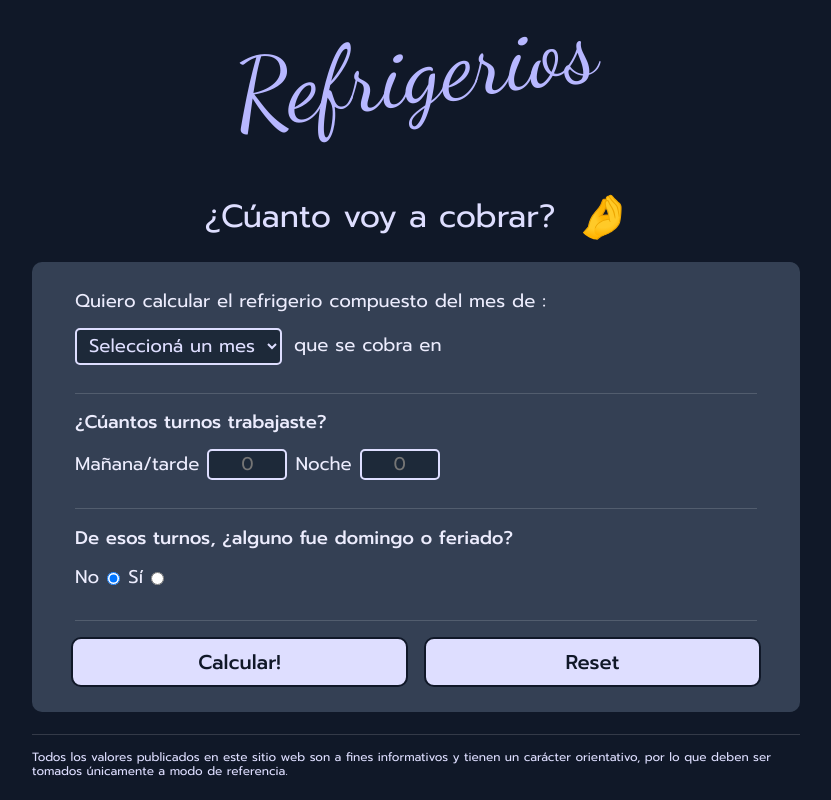
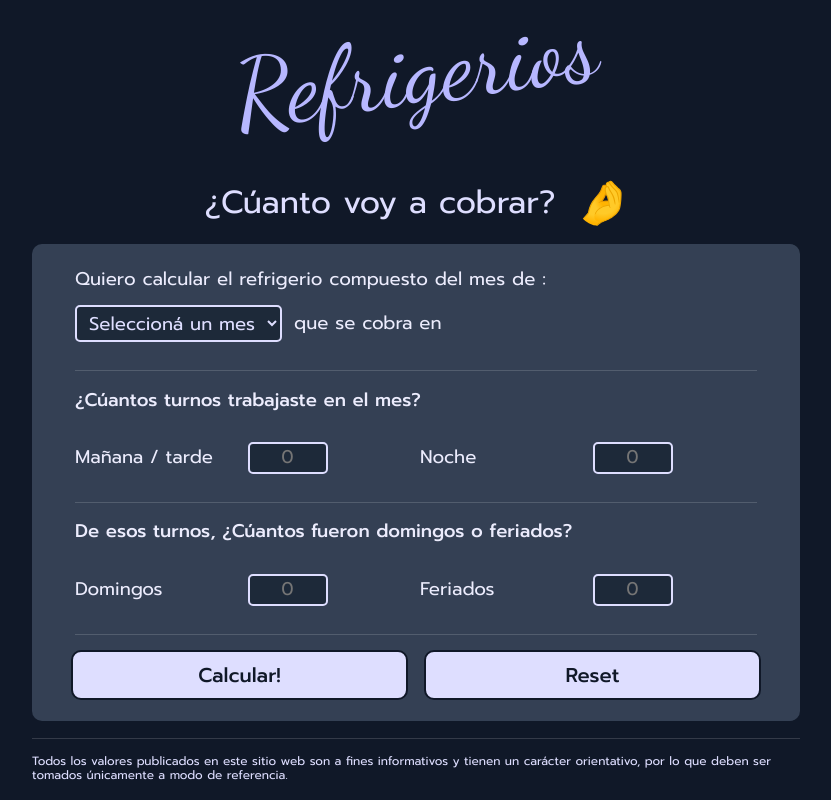
Before and after one commit to Alejandro-Madero/refrigerios, a React (Vite) app: page / in a window 1280 px wide. Shown: the whole page, without its empty margins (224-1055 px from the left). Built offline with nearby package versions, Linux system fonts and the light colour scheme.

Commit message:
Updated UI with grid, changed form logic & updated media queries

```diff
--- a/src/Components/Form.jsx
+++ b/src/Components/Form.jsx
@@ -10,7 +10,6 @@ const initialFormValues = {
   month: "",
   morning: "",
   night: "",
-  workedHolidays: false,
   paymentMonth: "",
   sundays: "",
   holidays: "",
@@ -64,15 +63,6 @@ const Form = ({ onSubmmitedForm, onReset }) => {
         return setFormValues({ ...formValues, paymentMonth: nextMonth, month });
       }
 
-      case "option": {
-        console.log("entraste aca");
-        if (e.target.value === "0") setErrors({ ...errors, holidays: [] });
-        return setFormValues({
-          ...formValues,
-          workedHolidays: Boolean(+e.target.value),
-        });
-      }
-
       case "sundays":
         setErrors({ ...errors, holidays: [] });
         return setFormValues({ ...formValues, sundays: e.target.value });
@@ -84,7 +74,6 @@ const Form = ({ onSubmmitedForm, onReset }) => {
   };
 
   const handleFormReset = () => {
-    // formRef.current.reset();
     setFormValues(initialFormValues);
     setErrors(initialErrors);
     onReset();
@@ -109,9 +98,11 @@ const Form = ({ onSubmmitedForm, onReset }) => {
         </div>
 
         <div className={styles["input-container"]}>
-          <p className={styles["form-question"]}>¿Cúantos turnos trabajaste?</p>
+          <p className={styles["form-question"]}>
+            ¿Cúantos turnos trabajaste en el mes?
+          </p>
           <div className={styles.shifts}>
-            <label htmlFor="morning">Mañana/tarde</label>
+            <label htmlFor="morning">Mañana / tarde</label>
             <input
               id="morning"
               name="morning"
@@ -141,30 +132,8 @@ const Form = ({ onSubmmitedForm, onReset }) => {
 
         <div className={styles["input-container"]}>
           <p className={styles["form-question"]}>
-            De esos turnos, ¿alguno fue domingo o feriado?
+            De esos turnos, ¿Cúantos fueron domingos o feriados?
           </p>
-          <div className={styles.shifts}>
-            <label htmlFor="no">No</label>
-            <input
-              id="no"
-              value={0}
-              name="option"
-              type="radio"
-              onChange={handleFormChange}
-              checked={!formValues.workedHolidays}
-            />
-            <label htmlFor="yes">Sí</label>
-            <input
-              id="yes"
-              value={1}
-              name="option"
-              type="radio"
-              onChange={handleFormChange}
-              checked={formValues.workedHolidays}
-            />
-          </div>
-
-          {formValues.workedHolidays && (
           <div className={styles.shifts}>
             <label htmlFor="sundays">Domingos</label>
             <input
@@ -191,7 +160,7 @@ const Form = ({ onSubmmitedForm, onReset }) => {
               placeholder="0"
             ></input>
           </div>
-          )}
+
           {errors.holidays.length !== 0 && errors.holidays.map((err) => err)}
         </div>
         <div className={styles["button-container"]}>
--- a/src/Components/Form.module.css
+++ b/src/Components/Form.module.css
@@ -107,9 +107,10 @@
 }
 
 .shifts {
-  display: flex;
+  display: grid;
+  margin-top: 1rem;
+  grid-template-columns: repeat(2, 1fr);
   gap: 0.5rem;
-  align-items: center;
 }
 
 .button-container {
@@ -136,17 +137,19 @@
     color: var(--color-primary-200);
     border: 2px solid var(--color-primary-200);
   }
+
+  .shifts {
+    display: grid;
+    grid-template-columns: repeat(4, 1fr);
+    gap: 0.5rem;
+    align-items: center;
+  }
 }
 
 @media (min-width: 750px) {
   .form {
     padding: 1rem 1rem;
     font-size: 1.15rem;
-  }
-}
-
-@media (min-width: 750px) {
-  .form {
     width: 95%;
   }
 }
--- a/src/Components/Month.jsx
+++ b/src/Components/Month.jsx
@@ -1,5 +1,9 @@
 const Month = ({ value, children }) => {
-  return <option value={value}>{children}</option>;
+  return (
+    <option key={value} value={value}>
+      {children}
+    </option>
+  );
 };
 
 export default Month;
--- a/src/Components/Result.module.css
+++ b/src/Components/Result.module.css
@@ -44,11 +44,6 @@
 @media (min-width: 1500px) {
   .result-container {
     width: 50%;
+    max-width: 700px;
   }
 }
-
-@media (min-width: 1700px) {
-  .result-container {
-    width: 40%;
-  }
-}
--- a/src/Utils/validateForm.jsx
+++ b/src/Utils/validateForm.jsx
@@ -25,7 +25,7 @@ export const validateForm = function (form) {
         if (+value > 31)
           errors.shifts.push(
             <ErrorMessage key={1}>
-              ⛔ No se puede hacer {+value} turnos mañana/tarde en un mes.
+              ⛔ No se puede trabajar {+value} turnos mañana/tarde en un mes.
             </ErrorMessage>
           );
 
@@ -44,7 +44,7 @@ export const validateForm = function (form) {
         if (+value > 31)
           errors.shifts.push(
             <ErrorMessage key={3}>
-              ⛔ No se puede hacer {+value} turnos noche en un mes.
+              ⛔ No se puede trabajar {+value} turnos noche en un mes.
             </ErrorMessage>
           );
 
@@ -55,7 +55,7 @@ export const validateForm = function (form) {
       case "month": {
         if (value === "")
           errors.month.push(
-            <ErrorMessage key={4}>⛔ Debes seleccionar un mes.</ErrorMessage>
+            <ErrorMessage key={4}>⛔ Debés seleccionar un mes.</ErrorMessage>
           );
         break;
       }
@@ -74,24 +74,16 @@ export const validateForm = function (form) {
     }
   }
 
-  if (form.workedHolidays && totalHolidays === 0) {
-    errors.holidays.push(
-      <ErrorMessage key={5}>
-        ⛔ Si trabajaste algún domingo o feriado debés seleccionar la cantidad.
-      </ErrorMessage>
-    );
-  }
-
   if (totalShifts > 31)
     errors.shifts.push(
-      <ErrorMessage key={6}>
-        ⛔ No se puede hacer {totalShifts} turnos en un mes.
+      <ErrorMessage key={5}>
+        ⛔ No se puede trabajar {totalShifts} turnos en un mes.
       </ErrorMessage>
     );
 
   if (totalShifts < 1) {
     errors.shifts.push(
-      <ErrorMessage key={7}>
+      <ErrorMessage key={6}>
         ⛔ ¿No trabajaste ningún día y estás calculando refrigerios? 😂.
       </ErrorMessage>
     );
@@ -100,8 +92,8 @@ export const validateForm = function (form) {
   if (totalHolidays > totalShifts) {
     errors.holidays.push(
       <ErrorMessage key={8}>
-        ⛔ El número de domingos y feriados no puede ser mayor al de turnos
-        totales.
+        ⛔ La suma de domingos y feriados no puede ser mayor a la cantidad de
+        turnos totales.
       </ErrorMessage>
     );
   }
```
Lines whose indentation alone changed are shown as unchanged.
